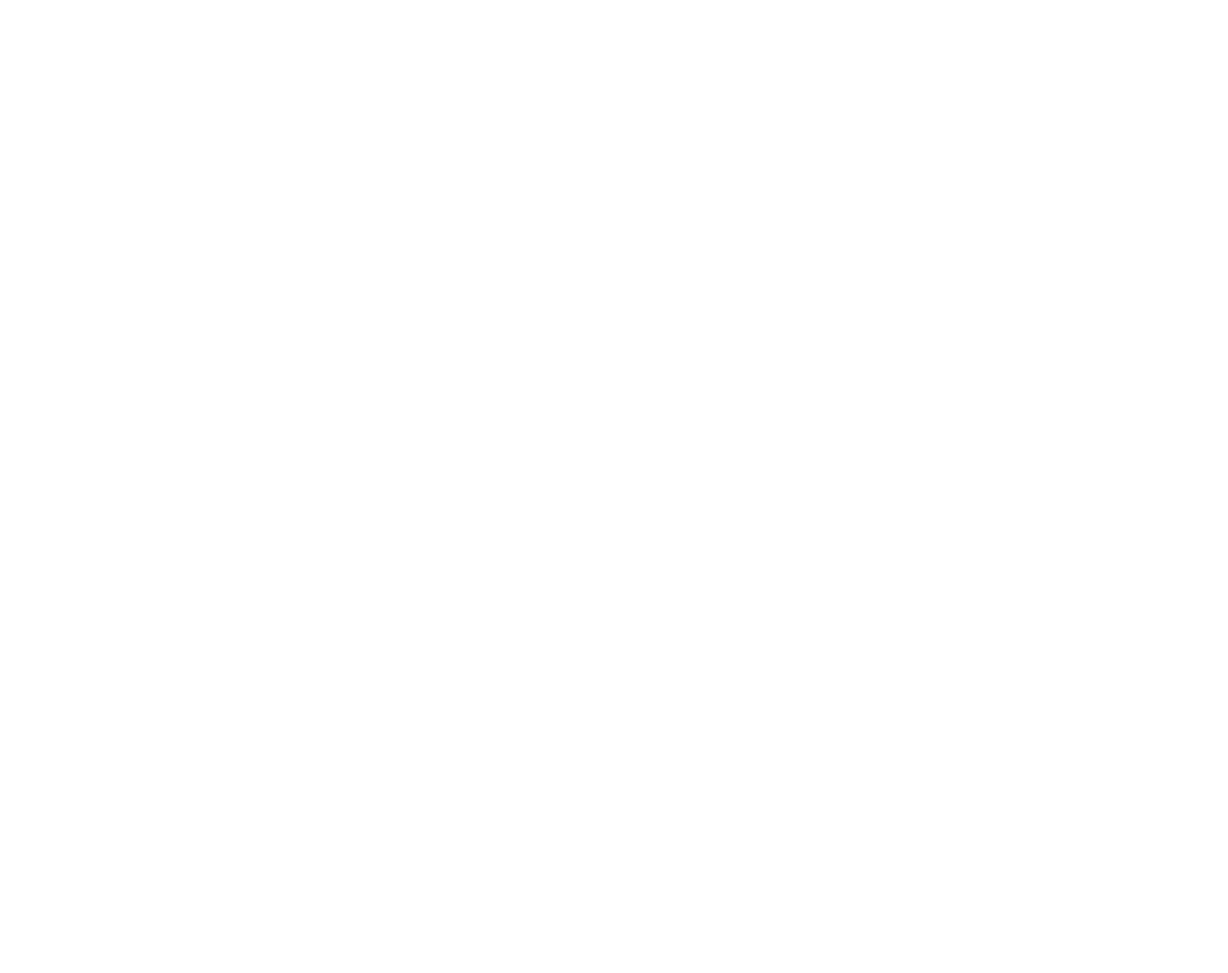
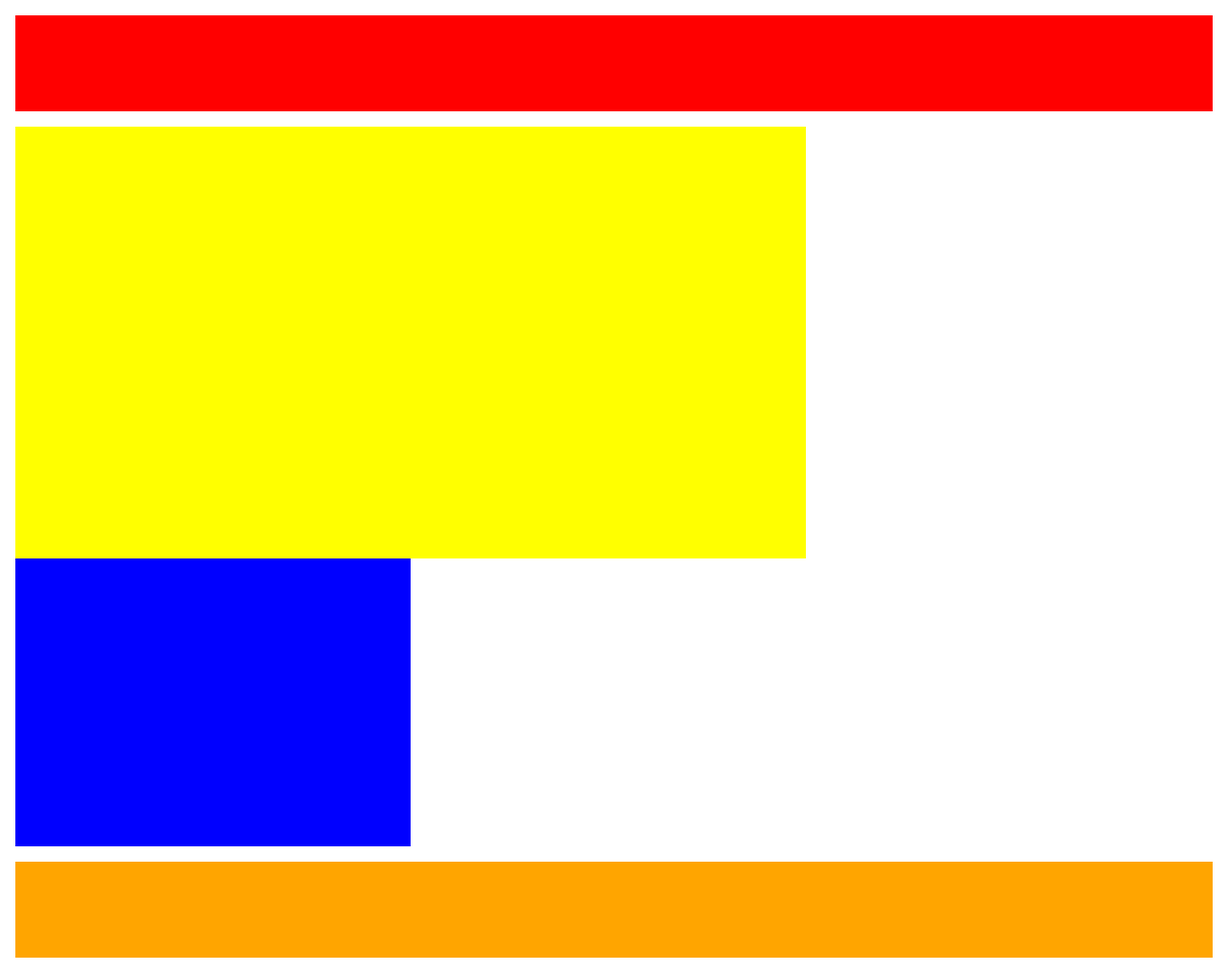
Before and after one commit to FabioVasi/flexbox_live_coding, a plain HTML site: page index.html in a window 1280 px wide. Shown: the whole page at 96% size. Before the commit the page ends 800 px from the top, so only its background shows below. Drawn offline with Linux system fonts and the light colour scheme.

Commit message:
https://github.com/FabioVasi/flexbox_live_coding

```diff
--- a/asset/css/style.css
+++ b/asset/css/style.css
@@ -0,0 +1,33 @@
+*{
+    margin: 0;
+    padding: 0;
+    box-sizing: border-box;
+}
+body{
+    padding: 1rem;
+}
+header{
+    background-color: red;
+    height: 100px;
+    margin-bottom: 1rem;
+}
+.flex_container{
+    display: flex;
+    justify-content: space-between;
+}
+main{
+    width: 66%;
+    height: 450px;
+    background-color: yellow;
+}
+.sidebar{
+    width: 33%;
+    background-color: blue;
+    height: 300px;
+    padding: 1rem;
+}
+footer{
+    background: orange;
+    height: 100px;
+     margin-top: 1rem;
+}
--- /dev/null
+++ b/asset/css/style2.css
@@ -0,0 +1,43 @@
+*{
+    margin: 0;
+    padding: 0;
+    box-sizing: border-box;
+}
+body{
+padding: 1rem;
+}
+header{
+height: 100px;
+background-color: red;
+margin-bottom: 1rem;
+}
+.flex_container{
+display: flex;
+justify-content: space-between;
+}
+.sidebar{
+width: 25%;
+background-color: yellow;
+height: 300px;
+padding: 1rem;
+}
+main{
+width: 48%;
+background-color: blue;
+height: 450px;
+padding: 1rem;
+}
+aside{
+width: 25%;
+background-color: green;
+height: 300px;
+}
+footer{
+background-color: black;
+margin-top: 1rem;
+height: 100px;
+}
+img{
+    max-width: 100%;
+    padding: 1rem;
+}
--- a/index.html
+++ b/index.html
@@ -1,12 +1,32 @@
 <!DOCTYPE html>
 <html lang="en">
-<head>
+  <head>
+
     <meta charset="UTF-8">
     <meta name="viewport" content="width=device-width, initial-scale=1.0">
     <title>Flexbox</title>
     <link rel="stylesheet" href="./asset/css/style.css">
-</head>
-<body>
 
-</body>
+  </head>
+
+  <body>
+
+    <header>
+
+    </header>
+    <div class="flex_container">
+      <main>
+
+      </main>
+    </div>
+
+
+    <div class="sidebar">
+
+    </div>
+    <footer>
+
+    </footer>
+
+  </body>
 </html>
```
Also changed, not shown: index2.html (added, +53 -0 lines), asset/img/1f4d8ea7-e9d9-48b7-b70c-819482fb10fb-cover.png (added), asset/img/layout-2-col.png (added).
